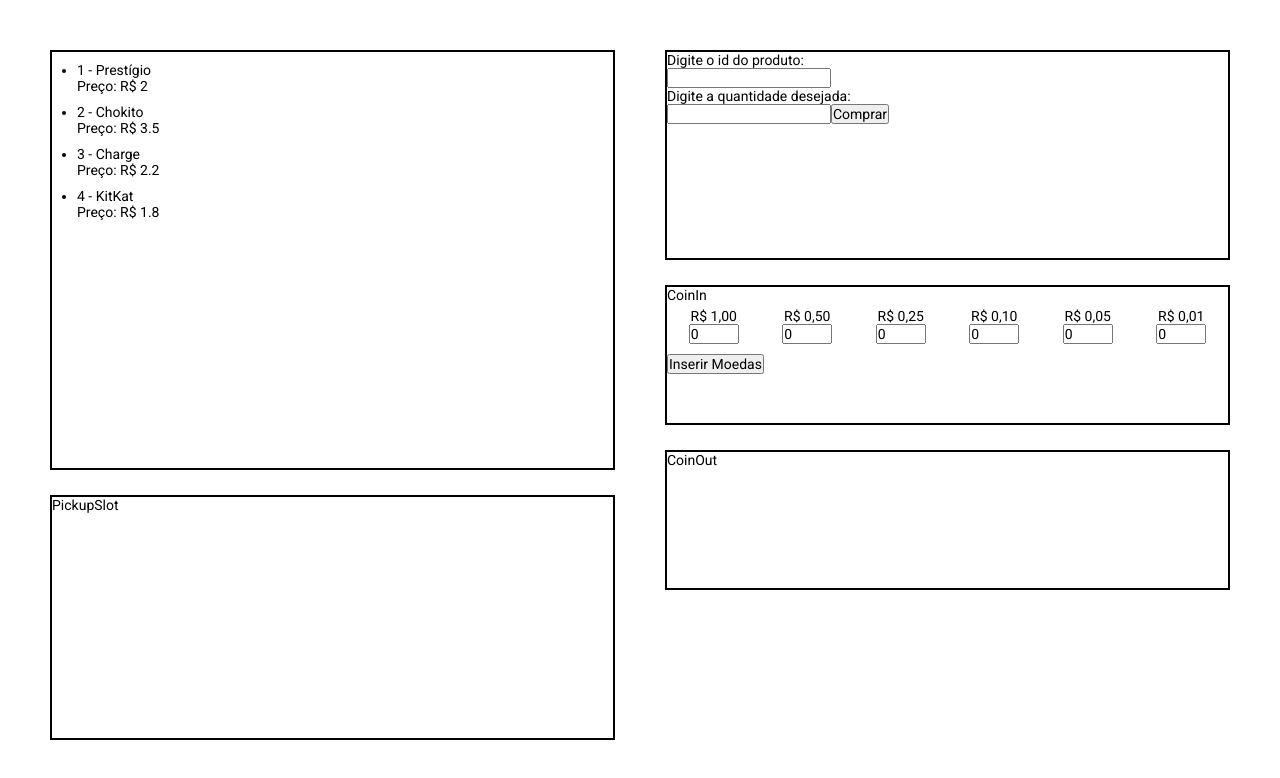
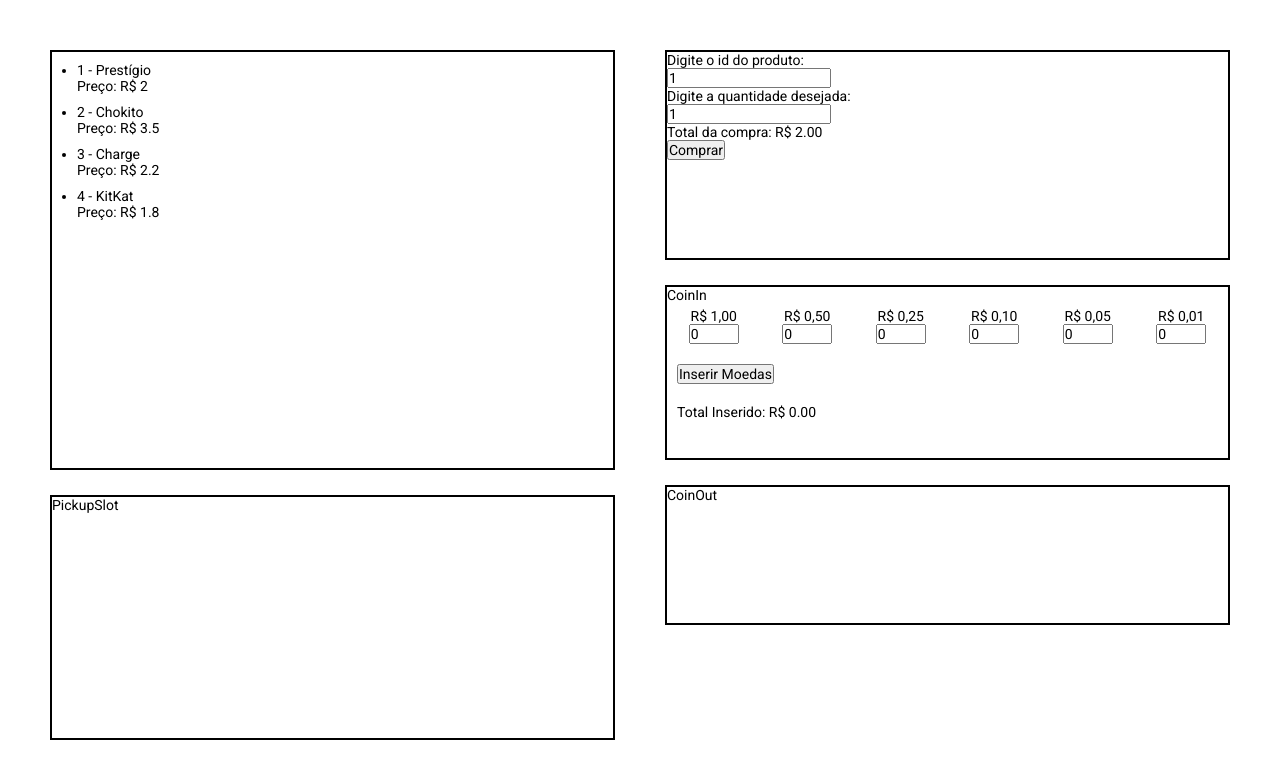
Before and after one commit to Matheuslm10/vending-machine, a React (Create React App) app: page / in a window 1280 px wide. Shown: the top 778 px of the page. Built offline with nearby package versions, Linux system fonts and the light colour scheme; the HTML template or start-up script is replaced by a standard one.

Commit message:
Adapts the structure of Selector component to deal with contexts.

```diff
--- a/src/App.js
+++ b/src/App.js
@@ -1,4 +1,4 @@
-import React, { useEffect, useState } from 'react';
+import React from 'react';
 import './App.css';
 
 import Showcase from './components/Showcase';
@@ -6,61 +6,26 @@ import PickupSlot from './components/PickupSlot';
 import Selector from './components/Selector';
 import CoinIn from './components/CoinIn';
 import CoinOut from './components/CoinOut';
-
-import cashRegister from './modules/cash-register/cash-register';
-import storage from './modules/storage/storage';
-import vendingMachine from './modules/vending-machine/vending-machine';
-import {
-  products_fixture,
-  quantities_fixture
-} from './fixtures/storage-initial-state-fixture.js';
-import {
-  StorageContext,
-  StorageContextProvider
-} from './contexts/storageContext';
+import { StorageContextProvider } from './contexts/storageContext';
 import { CoreContextProvider } from './contexts/coreContext';
+import { CashRegisterContextProvider } from './contexts/cashRegisterContext';
 
 function App() {
-  const [initialProducts, setInitialProducts] = useState([]);
-  const [totalPrice, setTotalPrice] = useState();
-  const [vendingMachineInstance] = useState(() => vendingMachine());
-
-  useEffect(() => {
-    startVendingMachine();
-  }, []);
-
-  function startVendingMachine() {
-    const cashRegisterInstance = cashRegister([10, 10, 10, 10, 10, 10]);
-    const storageInstance = storage(products_fixture, quantities_fixture);
-
-    vendingMachineInstance.registerObserver(cashRegisterInstance);
-    vendingMachineInstance.registerObserver(storageInstance);
-
-    const returnedValues = vendingMachineInstance.notifyObservers('start');
-    const products = returnedValues[0];
-    setInitialProducts(products);
-  }
-
-  function calculatePrice({ productId, quantity }) {
-    const returnedValues = vendingMachineInstance.notifyObservers('choice', [
-      { productId: Number(productId), quantity: Number(quantity) }
-    ]);
-    setTotalPrice(returnedValues[0]);
-  }
-
   return (
     <>
       <CoreContextProvider>
         <StorageContextProvider>
+          <CashRegisterContextProvider>
             <div className="left-side">
-            <Showcase products={initialProducts} />
+              <Showcase />
               <PickupSlot></PickupSlot>
             </div>
             <div className="right-side">
-            <Selector handleBuy={calculatePrice}></Selector>
-            <CoinIn totalPrice={totalPrice}></CoinIn>
+              <Selector></Selector>
+              <CoinIn></CoinIn>
               <CoinOut></CoinOut>
             </div>
+          </CashRegisterContextProvider>
         </StorageContextProvider>
       </CoreContextProvider>
     </>
--- a/src/components/CoinIn/index.js
+++ b/src/components/CoinIn/index.js
@@ -1,8 +1,12 @@
-import React, { useState } from 'react';
+import React, { useState, useContext } from 'react';
+import { CashRegisterContext } from '../../contexts/cashRegisterContext';
 
 import './style.css';
 
-function CoinIn({ totalPrice }) {
+function CoinIn() {
+  const { insertedCoins, setInsertedCoins, calculateValue } = useContext(
+    CashRegisterContext
+  );
   const [coins, setCoins] = useState([0, 0, 0, 0, 0, 0]);
 
   function handleQuantityOfCurrancyChange(event, currencyIndex) {
@@ -19,15 +23,12 @@ function CoinIn({ totalPrice }) {
   }
 
   function handleInsertCoins() {
-    console.log(
-      'atualizar o array de coins inseridas observado pela cashContext'
-    );
+    setInsertedCoins(coins);
   }
 
   return (
     <div className="coin-in">
       <p>CoinIn</p>
-      {totalPrice && <p>Por favor, insira R$ {totalPrice}</p>}
 
       <div className="coins-input-group">
         <div className="coin-input">
@@ -91,9 +92,17 @@ function CoinIn({ totalPrice }) {
         </div>
       </div>
 
-      <button type="button" onClick={() => handleInsertCoins()}>
+      <button
+        className="insert-button"
+        type="button"
+        onClick={() => handleInsertCoins()}
+      >
         Inserir Moedas
       </button>
+
+      <p className="total-inserted">
+        Total Inserido: R$ {calculateValue(insertedCoins).toFixed(2)}
+      </p>
     </div>
   );
 }
--- a/src/components/CoinIn/style.css
+++ b/src/components/CoinIn/style.css
@@ -1,7 +1,7 @@
 .coin-in {
   border: 2px solid black;
   margin-top: 25px;
-  height: 20%;
+  height: 25%;
 }
 
 .coins-input-group {
@@ -18,3 +18,11 @@
 .coin-input > input {
   max-width: 50px;
 }
+
+.insert-button {
+  margin: 10px;
+}
+
+.total-inserted {
+  margin: 10px;
+}
--- a/src/components/Selector/index.js
+++ b/src/components/Selector/index.js
@@ -1,29 +1,57 @@
-import React, { useState } from 'react';
+import React, { useContext, useEffect, useState, useRef } from 'react';
+import { CashRegisterContext } from '../../contexts/cashRegisterContext';
+import { StorageContext } from '../../contexts/storageContext';
 
 import './style.css';
 
-function Selector({ handleBuy }) {
-  const [productId, setProductId] = useState();
-  const [quantity, setQuantity] = useState();
+function Selector() {
+  const { performPurchase } = useContext(CashRegisterContext);
+  const storageContextRef = useRef(useContext(StorageContext));
+  const [productId, setProductId] = useState(1);
+  const [quantity, setQuantity] = useState(1);
+  const [totalPrice, setTotalPrice] = useState(0);
 
   function handleProductIdChange(event) {
-    setProductId(event.target.value);
+    const value = event.target.value;
+    setProductId(value);
     // transformar em number aqui
   }
 
   function handleQuantityChange(event) {
-    setQuantity(event.target.value);
+    const value = event.target.value;
+    setQuantity(value);
   }
 
+  useEffect(() => {
+    if (productId > 0) {
+      console.log('entrou no if do useEffect com product igual a ', productId);
+      setTotalPrice(
+        storageContextRef.current.getTotalPrice([{ productId, quantity }])
+      );
+    }
+  }, [productId, quantity]);
+
   return (
-    <form onSubmit={handleBuy} className="selector">
+    <form onSubmit={() => performPurchase(totalPrice)} className="selector">
       <p>Digite o id do produto:</p>
-      <input onChange={(e) => handleProductIdChange(e)} type="number" />
+      <input
+        onChange={(e) => handleProductIdChange(e)}
+        type="number"
+        value={productId}
+        min="0"
+      />
+
       <p>Digite a quantidade desejada:</p>
-      <input onChange={(e) => handleQuantityChange(e)} type="number" />
-      <button type="button" onClick={() => handleBuy({ productId, quantity })}>
-        Comprar
-      </button>
+      <input
+        onChange={(e) => handleQuantityChange(e)}
+        type="number"
+        value={quantity}
+        min="0"
+      />
+
+      <p>Total da compra: R$ {totalPrice.toFixed(2)}</p>
+
+      <button type="submit">Comprar</button>
     </form>
   );
 }
--- a/src/components/Showcase/index.js
+++ b/src/components/Showcase/index.js
@@ -1,5 +1,4 @@
-import React, { useEffect, useState, useContext } from 'react';
-import { CoreContext } from '../../contexts/coreContext';
+import React, { useContext } from 'react';
 import { StorageContext } from '../../contexts/storageContext';
 
 import './style.css';
--- a/src/contexts/cashRegisterContext.js
+++ b/src/contexts/cashRegisterContext.js
@@ -4,6 +4,7 @@ export const CashRegisterContext = createContext();
 
 export const CashRegisterContextProvider = (props) => {
   const [cash, setCash] = useState([]);
+  const [insertedCoins, setInsertedCoins] = useState([0, 0, 0, 0, 0, 0]);
   const currenciesIndexes = [1, 0.5, 0.25, 0.1, 0.05, 0.01];
 
   function calculateValue(coins) {
@@ -83,7 +84,7 @@ export const CashRegisterContextProvider = (props) => {
   function receiveDeposit(coins) {
     let newCash = [];
     cash.forEach((quantity, index) => {
-      newCash.push(quantity + coins[index])
+      newCash.push(quantity + coins[index]);
     });
     setCash(newCash);
 
@@ -91,22 +92,22 @@ export const CashRegisterContextProvider = (props) => {
     return calculateValue(cash);
   }
 
-  function performPurchase(deposit, price) {
+  function performPurchase(price) {
     price = price.toFixed(2);
-    const depositValue = calculateValue(deposit).toFixed(2);
+    const depositValue = calculateValue(insertedCoins).toFixed(2);
 
     if (depositValue < price) {
-      return generateResponse('not_enough', deposit);
+      return generateResponse('not_enough', insertedCoins);
     } else if (depositValue === price) {
-      receiveDeposit(deposit);
+      receiveDeposit(insertedCoins);
       return generateResponse('success_no_change', null);
     } else {
       let { changeValue, change } = calculateChange(depositValue, price);
 
       if (changeValue > 0) {
-        return generateResponse('no_change_enough', deposit);
+        return generateResponse('no_change_enough', insertedCoins);
       } else {
-        receiveDeposit(deposit);
+        receiveDeposit(insertedCoins);
         subtractFromCash(change);
         return generateResponse('success', change);
       }
@@ -116,6 +117,8 @@ export const CashRegisterContextProvider = (props) => {
   return (
     <CashRegisterContext.Provider
       value={{
+        insertedCoins,
+        setInsertedCoins,
         calculateValue,
         calculateChange,
         subtractFromCash,
--- a/src/contexts/storageContext.js
+++ b/src/contexts/storageContext.js
@@ -1,5 +1,4 @@
-import React, { useState, createContext, useEffect, useContext } from 'react';
-import { CoreContext } from './coreContext';
+import React, { useState, createContext } from 'react';
 import {
   products_fixture,
   quantities_fixture
@@ -10,7 +9,6 @@ export const StorageContext = createContext();
 export const StorageContextProvider = (props) => {
   const [allProducts, setAllProducts] = useState(products_fixture);
   const [quantities, setQuantities] = useState(quantities_fixture);
-  const { stage } = useContext(CoreContext);
 
   function getProducts(filters) {
     if (filters && filters.price) {
@@ -34,13 +32,17 @@ export const StorageContextProvider = (props) => {
   }
 
   function getTotalPrice(order) {
+    console.log('order', order);
     let totalPrice = 0.0;
     let product = {};
 
-    // TODO - verificar se tem disponível.
     order.forEach((item) => {
       product = allProducts.find((product) => product.id === item.productId);
-      totalPrice = totalPrice + product.price * item.quantity;
+      if (product) {
+        totalPrice = totalPrice + product.price * item.quantity;
+      } else {
+        alert('Esse produto não existe.');
+      }
     });
     totalPrice = parseFloat(totalPrice.toFixed(2));
 
```
Lines whose indentation alone changed are shown as unchanged.
